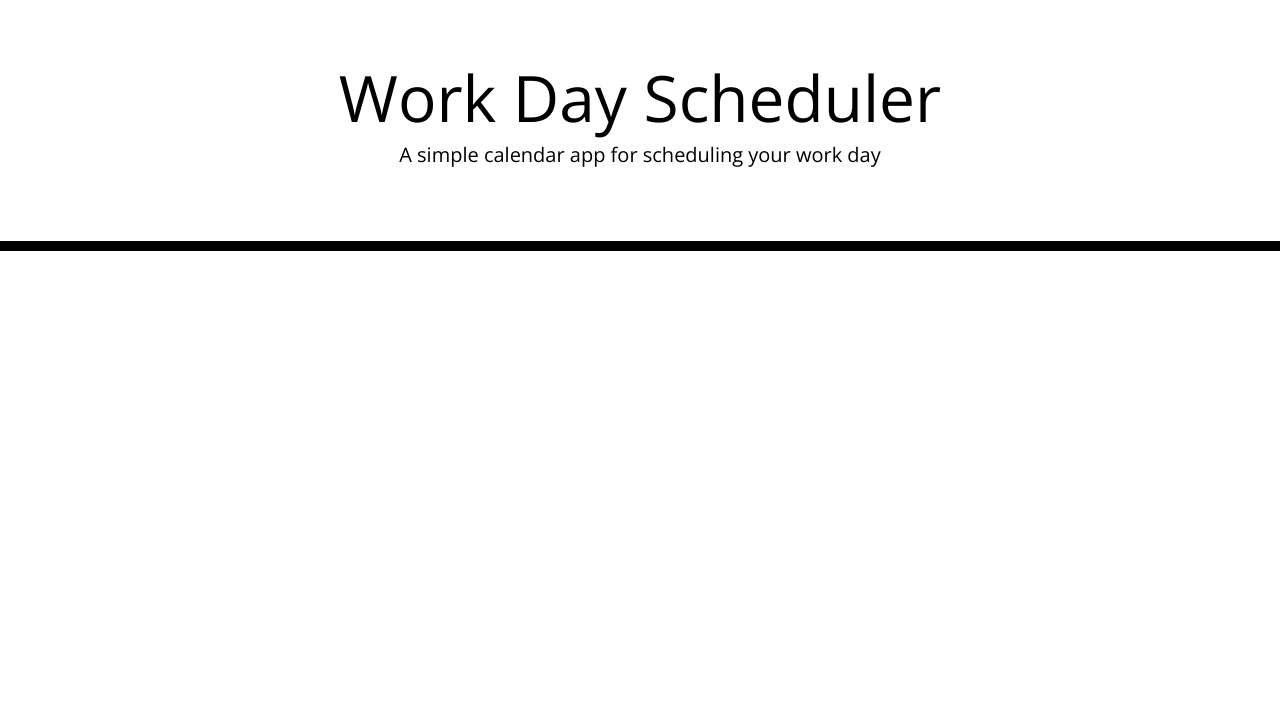
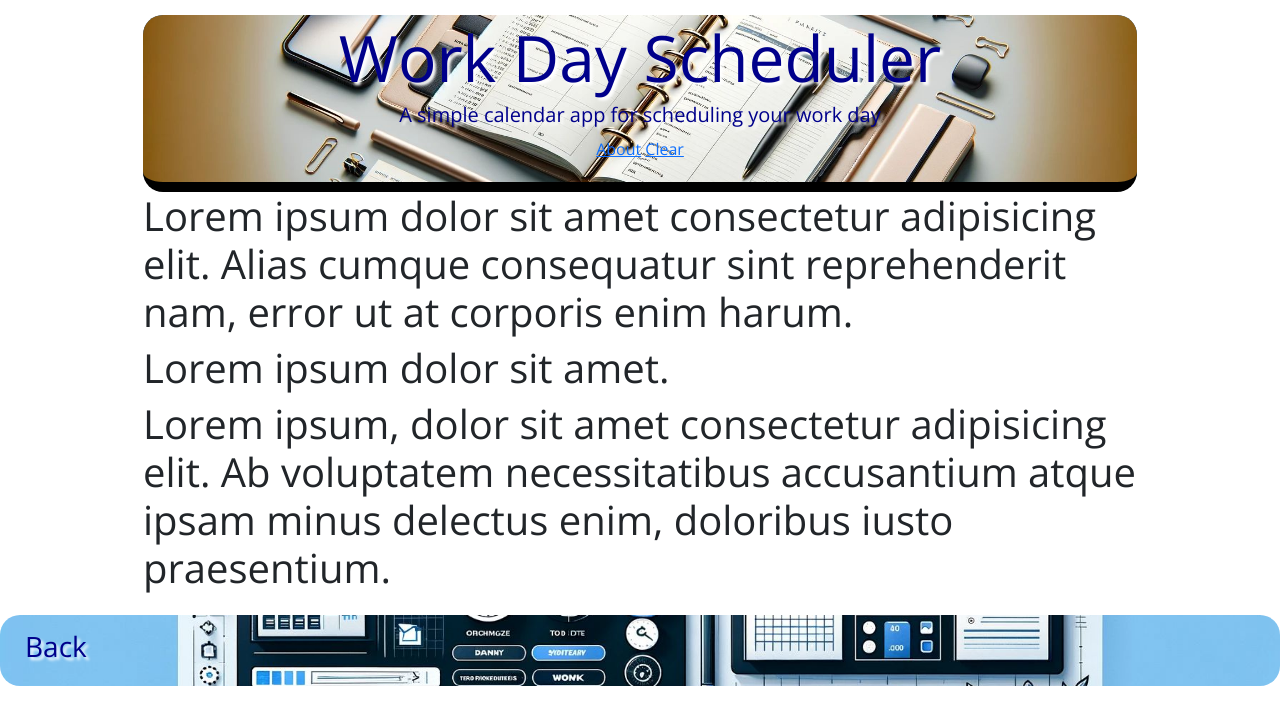
Before and after one commit to rupweb/workday-scheduler, a website: page index.html in a window 1280 px wide. Drawn offline with nearby package versions, Linux system fonts and the light colour scheme; files that its build step writes are made by us from their sources.

Commit message:
Add header, footer and images

```diff
--- a/css/style.css
+++ b/css/style.css
@@ -1,5 +1,5 @@
 body {
-  font-family: 'Open Sans', sans-serif;
+  font-family: "Open Sans", sans-serif;
   font-size: 16px;
   line-height: 1;
 }
@@ -70,3 +70,98 @@ header {
   font-size: 20px;
   transition: all 0.3s ease-in-out;
 }
+
+/* Header and footer styling */
+
+.header-image img {
+  display: block; /* Make the image a block element for center alignment */
+  margin: 0 auto; /* Center-align the image horizontally */
+  max-width: 100%; /* Ensure the image doesn't exceed its container width */
+}
+
+.header-class img {
+  display: block; /* Make the image a block element for center alignment */
+  margin: 0 auto; /* Center-align the image horizontally */
+  height: 40px;
+  width: 70px;
+}
+
+header.header-class {
+  background-color: #2163ad;
+  padding: 5px; /* Add padding for spacing */
+  color: lightblue;
+  border-radius: 20px;
+  background-image: url("../images/planner.jpg");
+  background-size: cover; /* Cover the entire header area */
+  background-position: center; /* Center the image */
+  background-repeat: no-repeat; /* Do not repeat the image */
+}
+
+footer.footer-class {
+  display: flex;
+  justify-content: space-between; /* Distributes space between elements */
+  align-items: center; /* Aligns items vertically */
+  background-color: #2163ad;
+  padding: 5px; /* Add padding for spacing */
+  color: lightblue;
+  border-radius: 20px;
+  background-image: url("../images/planner2.jpg");
+  background-size: cover; /* Cover the entire header area */
+  background-position: center; /* Center the image */
+  background-repeat: no-repeat; /* Do not repeat the image */
+}
+
+#backButton {
+  padding: 10px 20px;
+  font-size: 1em;
+}
+
+.left-text,
+.right-text {
+  padding: 10px 20px;
+}
+
+/* Main content styling */
+
+.main-content {
+  flex: 1;
+}
+
+.extra-padding-bottom {
+  padding-bottom: 20px;
+}
+
+.extra-padding-top {
+  padding-top: 20px;
+}
+
+.img-center {
+  text-align: center; /* Center-align the text horizontally */
+  padding-top: 20px;
+}
+
+.text-center {
+  text-align: center; /* Center-align the text horizontally */
+}
+
+.text-right {
+  text-align: right;
+}
+
+.text-left {
+  text-align: left;
+}
+
+/* Content Container */
+.content-container {
+  padding: 15px;
+  max-width: 80%; /* Adjust as needed */
+  margin: 0 auto; /* Centering the container */
+}
+
+.display-3,
+.lead,
+.h2-dark {
+  color: darkblue;
+  text-shadow: 3px 3px 3px white;
+}
--- /dev/null
+++ b/html/footer.html
@@ -0,0 +1,16 @@
+<!DOCTYPE html>
+<html lang="en">
+  <head>
+    <meta charset="UTF-8" />
+    <meta name="viewport" content="width=device-width, initial-scale=1.0" />
+    <title>Workday Calendar</title>
+</head>
+
+<body>
+    <footer class="footer-class extra-padding-top">
+        <div class="left-text" id="backButton">
+            <h3 class="h2-dark">Back</h3>
+        </div>
+    </footer>
+</body>
+</html>
--- /dev/null
+++ b/html/header.html
@@ -0,0 +1,34 @@
+<!DOCTYPE html>
+<html lang="en">
+  <head>
+    <meta charset="UTF-8" />
+    <meta name="viewport" content="width=device-width, initial-scale=1.0" />
+    <title>Workday Calendar</title>
+
+    <!-- Bootstrap CSS -->
+    <link
+      href="https://cdn.jsdelivr.net/npm/bootstrap@5.3.2/dist/css/bootstrap.min.css"
+      rel="stylesheet"
+      integrity="sha384-T3c6CoIi6uLrA9TneNEoa7RxnatzjcDSCmG1MXxSR1GAsXEV/Dwwykc2MPK8M2HN"
+      crossorigin="anonymous"
+    />
+
+    <!-- Custom CSS -->
+    <link rel="stylesheet" href="../css/style.css" />
+  </head>
+  <body>
+    <header class="header-class">
+      <h1 class="display-3">Work Day Scheduler</h1>
+      <p class="lead">A simple calendar app for scheduling your work day</p>
+      <p id="currentDay" class="lead"></p>
+
+      <nav class="text-center extra-padding-bottom">
+        <a href="about.htm" target="_parent">About</a>
+        <a href="clear.htm" target="_parent">Clear</a>
+      </nav>
+    </header>
+
+    <!-- Custom JS -->
+    <script src="../js/script.js"></script>
+  </body>
+</html>
--- a/index.html
+++ b/index.html
@@ -5,11 +5,11 @@
     <meta name="viewport" content="width=device-width, initial-scale=1.0" />
     <meta http-equiv="X-UA-Compatible" content="ie=edge" />
     <link
-      href="https://cdn.jsdelivr.net/npm/bootstrap@5.3.0-alpha3/dist/css/bootstrap.min.css"
+      href="https://cdn.jsdelivr.net/npm/bootstrap@5.3.2/dist/css/bootstrap.min.css"
       rel="stylesheet"
-      integrity="sha384-KK94CHFLLe+nY2dmCWGMq91rCGa5gtU4mk92HdvYe+M/SXH301p5ILy+dN9+nJOZ"
+      integrity="sha384-T3c6CoIi6uLrA9TneNEoa7RxnatzjcDSCmG1MXxSR1GAsXEV/Dwwykc2MPK8M2HN"
       crossorigin="anonymous"
-      />
+    />
     <link
       rel="stylesheet"
       href="https://use.fontawesome.com/releases/v5.8.1/css/all.css"
@@ -20,21 +20,31 @@
       href="https://fonts.googleapis.com/css?family=Open+Sans&display=swap"
       rel="stylesheet"
     />
-    <link rel="stylesheet" href="style.css" />
+    <link rel="stylesheet" href="css/style.css" />
     <title>Work Day Scheduler</title>
   </head>
 
   <body>
-    <header>
-      <h1 class="display-3">Work Day Scheduler</h1>
-      <p class="lead">A simple calendar app for scheduling your work day</p>
-      <p id="currentDay" class="lead"></p>
-    </header>
-    <div class="container">
-      <!-- Timeblocks go here -->
+    <main class="content-container">
+      <div id="header"></div>
+
+      <h1>Lorem ipsum dolor sit amet consectetur adipisicing elit. Alias cumque consequatur sint reprehenderit nam, error ut at corporis enim harum.
+      </h1>
+      <h1>Lorem ipsum dolor sit amet.</h1>
+      <h1>Lorem ipsum, dolor sit amet consectetur adipisicing elit. Ab voluptatem necessitatibus accusantium atque ipsam minus delectus enim, doloribus iusto praesentium.</h1>
+
+      <div class="container">
+        <!-- Timeblocks go here -->
+      </div>
+    </main>
+
+    <div class="centered-footer">
+      <div id="footer"></div>
     </div>
 
     <script src="https://cdnjs.cloudflare.com/ajax/libs/jquery/3.2.1/jquery.min.js"></script>
     <script src="https://cdn.jsdelivr.net/npm/dayjs@1/dayjs.min.js"></script>
+    <script src="js/header-and-footer.js"></script>
+    <!-- Script to load header and footer -->
   </body>
 </html>
--- /dev/null
+++ b/js/header-and-footer.js
@@ -0,0 +1,21 @@
+document.addEventListener("DOMContentLoaded", function() {
+    fetch('html/header.html')
+        .then(response => response.text())
+        .then(data => document.getElementById('header').innerHTML = data);
+
+    fetch('html/footer.html')
+        .then(response => response.text())
+        .then(data => { document.getElementById('footer').innerHTML = data
+            // Add event listener after footer is loaded
+            addBackButtonListener();
+        });
+});
+
+function addBackButtonListener() {
+    var backButton = document.getElementById('backButton');
+    if (backButton) {
+        backButton.addEventListener('click', function() {
+            window.history.back();
+        });
+    }
+}
--- a/package.json
+++ b/package.json
@@ -22,10 +22,12 @@
     "@babel/cli": "^7.23.4",
     "@babel/core": "^7.23.6",
     "@babel/preset-env": "^7.23.6",
-    "jest": "^29.7.0"
+    "jest": "^29.7.0",
+    "jest-date-mock": "^1.0.8"
   },
   "dependencies": {
-    "babel-jest": "^29.7.0"
+    "babel-jest": "^29.7.0",
+    "dayjs": "^1.11.10"
   },
   "type": "module"
 }
```
Also changed, not shown: js/my-day.js (added, +11 -0 lines), tests/my-day.test.js (added, +26 -0 lines), README.md, images/planner.jpg (added), images/planner2.jpg (added), 2 other files.
